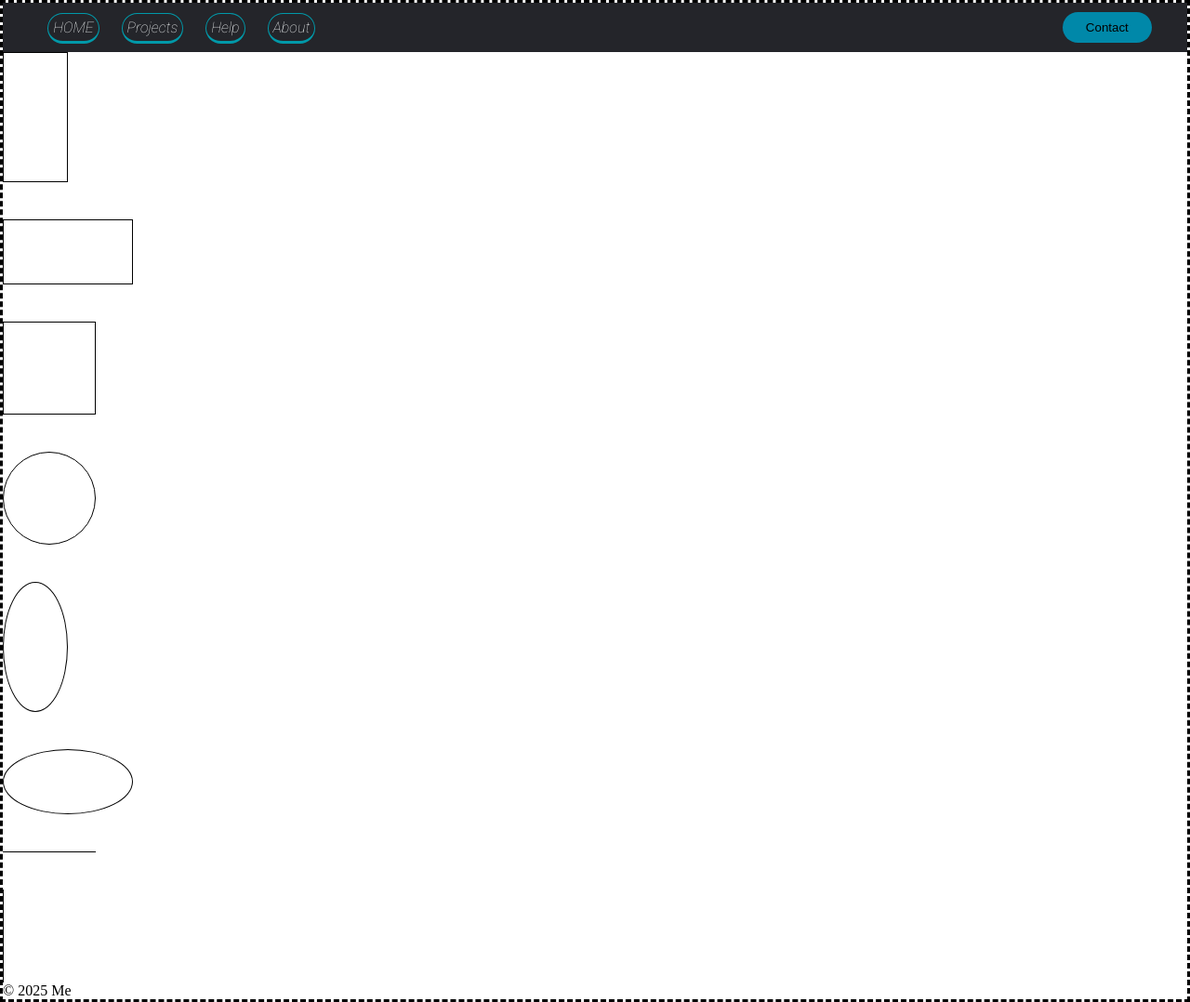
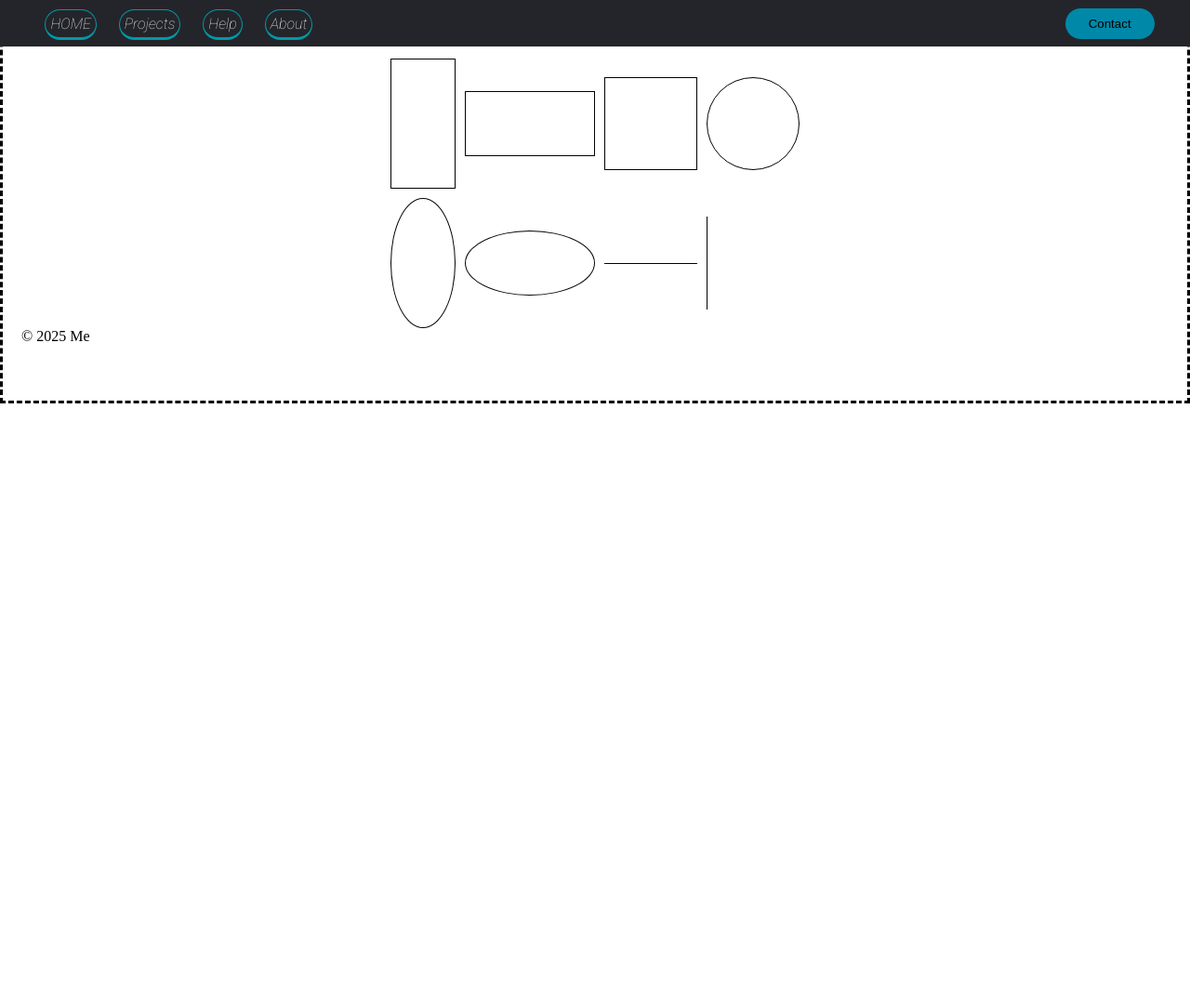
Before and after one commit to kadeska/Website, a PHP site: page / in a window 1280 px wide. Shown: the whole page at 93% size. After the commit the page ends 434 px from the top, so only its background shows below. Run offline with PHP 8.4, Linux system fonts and the light colour scheme.

Commit message:
updated styles and fixed header banner to top of page.

```diff
--- a/about.html
+++ b/about.html
@@ -1,5 +1,5 @@
 <!DOCTYPE html>
-<header>
+<header class="header">
     <meta name="viewport" content="width=device-width, initial-scale=1.0">
     <meta charset="utf-8">
     <link rel="stylesheet" href="styles.css">
@@ -28,7 +28,7 @@
         }
     </style> -->
 </head>
-<body>
+<body class="body">
     <h1> This is a testing wesite for me to learn HTML. </h1>
     <hr><h3> This website will be where I post updates about my C++ project and learning C++ </h3>
     </p>
--- a/contact.html
+++ b/contact.html
@@ -1,5 +1,5 @@
 <!DOCTYPE html>
-<header>
+<header class="header">
     <meta name="viewport" content="width=device-width, initial-scale=1.0">
     <meta charset="utf-8">
     <link rel="stylesheet" href="styles.css">
@@ -18,7 +18,8 @@
 <head>
     <title>Contact</title>
 </head>
-<body></body>
+<body class="body">
+</body>
 </html>
 
 <footer>
--- a/help.html
+++ b/help.html
@@ -1,5 +1,5 @@
 <!DOCTYPE html>
-<header>
+<header class="header">
     <meta name="viewport" content="width=device-width, initial-scale=1.0">
     <meta charset="utf-8">
     <link rel="stylesheet" href="styles.css">
@@ -18,7 +18,7 @@
 <head>
     <title>Help</title>
 </head>
-<body>
+<body class="body">
 </body>
 </html>
 
--- a/index.html
+++ b/index.html
@@ -6,7 +6,7 @@
     <title>Document</title>
     <link rel="stylesheet" href="styles.css">
 </head>
-<header>
+<header class="header">
     <nav>
         <ul class="nav__links">
             <li><a href="index.html">HOME</a></li>
@@ -17,7 +17,7 @@
     </nav>
     <a class="cta" href="contact.html"><button>Contact</button></a>
 </header>
-<body>
+<body class="body">
     <div class="container">
         <div class="rectangle-vert"></div>
         <div class="rectangle-horiz"></div>
--- a/projects.html
+++ b/projects.html
@@ -6,7 +6,7 @@
     <link rel="stylesheet" href="styles.css">
     <title>Projects</title>
 </head>
-<header>
+<header class="header">
     <nav>
         <ul class="nav__links">
             <li><a href="index.html">HOME</a></li>
@@ -19,7 +19,7 @@
     </nav>
     <a class="cta" href="contact.html"><button>Contact</button></a>
 </header>
-<body>
+<body class="body">
     <br />
     <center>
         <h1>Projects</h1>
--- a/styles.css
+++ b/styles.css
@@ -19,57 +19,19 @@ article{
     /* background-color: var(--background-color); */
 }
 
-/* -------- Start Shapes -------- */
-.container {
-    display: flex;
-    flex-direction: column;
-    gap: 40px;
+.header {
+    position: fixed;
+    top: 0;
+    left: 0;
+    width: 100%;
+    height: 50px;
 }
 
-.rectangle-vert {
-    width: 70px;
-    height: 140px;
-    border: 1px solid;
+.body {
+    /* padding-top: 60px; /* Adjust for fixed header */
+    padding: 60px 20px; /* General padding */
 }
-.rectangle-horiz {
-    width: 140px;
-    height: 70px;
-    border: 1px solid;
-}
-.square {
-    width: 100px;
-    height: 100px;
-    border: 1px solid;
-}
-.circle {
-    width: 100px;
-    height: 100px;
-    border-radius: 50%;
-    border: 1px solid;
-}
-.oval-vert {
-    width: 70px;
-    height: 140px;
-    border-radius: 50%;
-    border: 1px solid;
-}
-.oval-horiz {
-    width: 140px;
-    height: 70px;
-    border-radius: 50%;
-    border: 1px solid;
-}
-.line-horiz {
-    width: 100px;
-    height: 1px;
-    background-color: black;
-}
-.line-vert {
-    width: 1px;
-    height: 100px;
-    background-color: black;
-}
-/* -------- End Shapes -------- */
+
 
 /*
 li, a, button {
@@ -84,6 +46,8 @@ html {
     border: dashed;
     --background-color: aqua;
 }
+
+/* Start Header and navigation bar styles */
 header {
     background-color: var(--background-color);
     display: flex;
@@ -139,15 +103,73 @@ button {
 button:hover {
     background-color: var(--buton-hover-background-color);
 }
+/* End Header and navigation bar styles */
 
-page-container {
+/* page-container {
     position: relative;
     min-height: 100vh;
+} */
+
+/* content-wrap {
+    padding-bottom: 2.5rem; /* Footer height }
+*/
+
+/* -------- Start Shapes -------- */
+.container {
+    display: flex;
+    flex-wrap: wrap;
+    display: grid;
+    justify-content: center;
+    align-items: center;
+    grid-template-columns: repeat(4, max-content);
+    gap: 10px;
 }
 
-content-wrap {
-    padding-bottom: 2.5rem; /* Footer height */
+.rectangle-vert {
+    width: 70px;
+    height: 140px;
+    border: 1px solid;
 }
+.rectangle-horiz {
+    width: 140px;
+    height: 70px;
+    border: 1px solid;
+}
+.square {
+    width: 100px;
+    height: 100px;
+    border: 1px solid;
+}
+.circle {
+    width: 100px;
+    height: 100px;
+    border-radius: 50%;
+    border: 1px solid;
+}
+.oval-vert {
+    width: 70px;
+    height: 140px;
+    border-radius: 50%;
+    border: 1px solid;
+}
+.oval-horiz {
+    width: 140px;
+    height: 70px;
+    border-radius: 50%;
+    border: 1px solid;
+}
+.line-horiz {
+    width: 100px;
+    height: 1px;
+    background-color: black;
+}
+.line-vert {
+    width: 1px;
+    height: 100px;
+    background-color: black;
+}
+/* -------- End Shapes -------- */
+
 
 /* footer {
     position: fixed;
```
